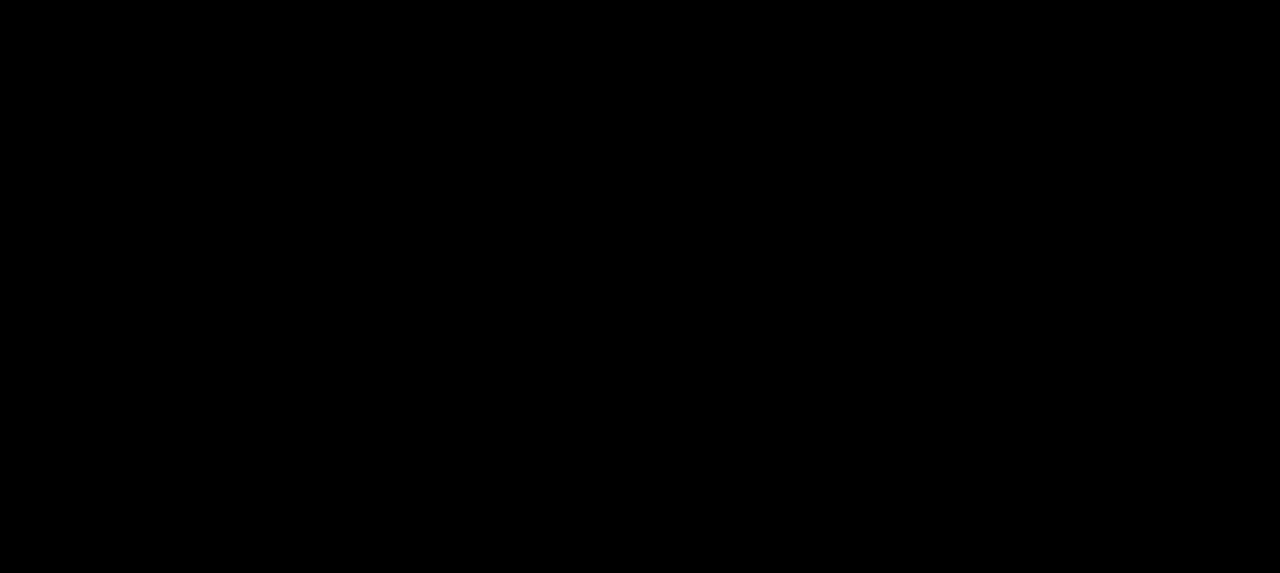
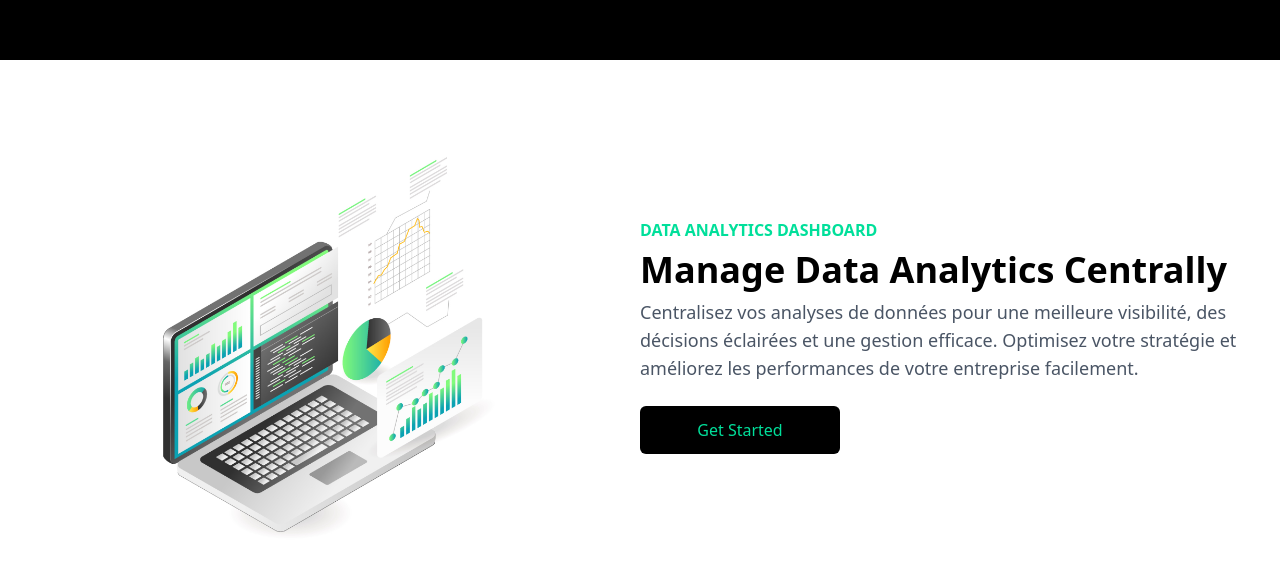
Before and after one commit to Demasse/wabsite-RTs, a React (Vite) app: page / in a window 1280 px wide. Shown: the part 932-1505 px from the top of the page. Before the commit the page ends 1016 px from the top, so only its background shows below. Built offline with nearby package versions, Linux system fonts and the light colour scheme.

Commit message:
End-analytics

```diff
--- a/src/components/Analytics.jsx
+++ b/src/components/Analytics.jsx
@@ -1,7 +1,27 @@
 import React from "react";
+import Laptop from '../assets/laptop.jpg';
 
-const Analytics =() =>{
-    return <div>analytics</div>
+
+const Analytics = () => {
+    return <div className=" w-full bg-white py-16 px-4 text-white ">
+        <div className=" max-w-[1240px] mx-auto grid md:grid-cols-2   ">
+
+            <img className=" w-[500px] mx-auto my-4   " src={Laptop} alt="/" />
+
+            {/* <img className='w-[500px] mx-auto my-4' src={Laptop} alt='/' /> */}
+
+            <div className=" flex flex-col justify-center   ">
+            <p className="  text-[#00df9a] font-bold   ">DATA ANALYTICS DASHBOARD</p>
+<h1 className=" md:text-4xl sm:text-3xl text-2xl font-bold py-2 text-black ">Manage Data Analytics Centrally</h1>
+<p className="text-gray-600 md:text-lg">
+  Centralisez vos analyses de données pour une meilleure visibilité, des décisions éclairées et une gestion efficace. Optimisez votre stratégie et améliorez les performances de votre entreprise facilement.
+</p>
+
+<button className='bg-black w-[200px] rounded-md font-medium my-6 mx-auto py-3 text-[#00df9a] md:mx-0 '>Get Started</button>
+            </div>
+        </div>
+
+    </div>
 }
 
 export default Analytics
```
